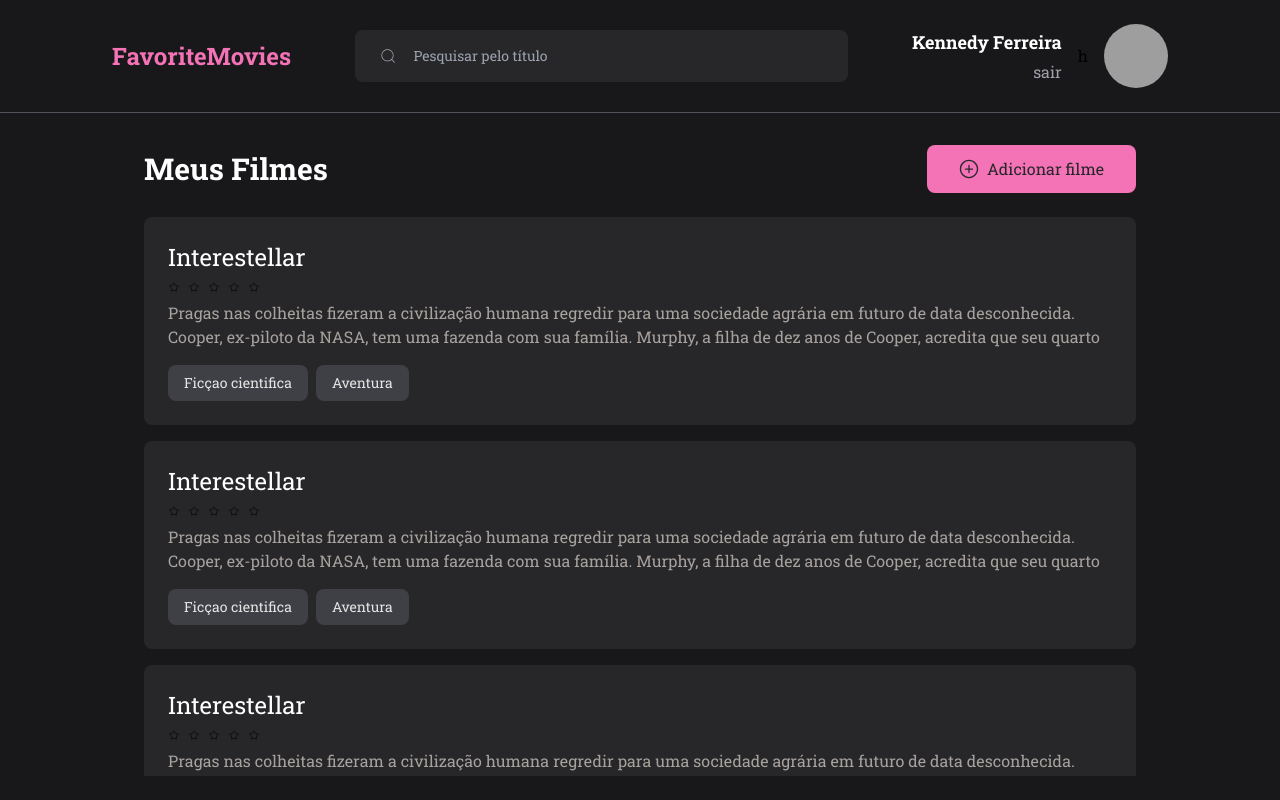
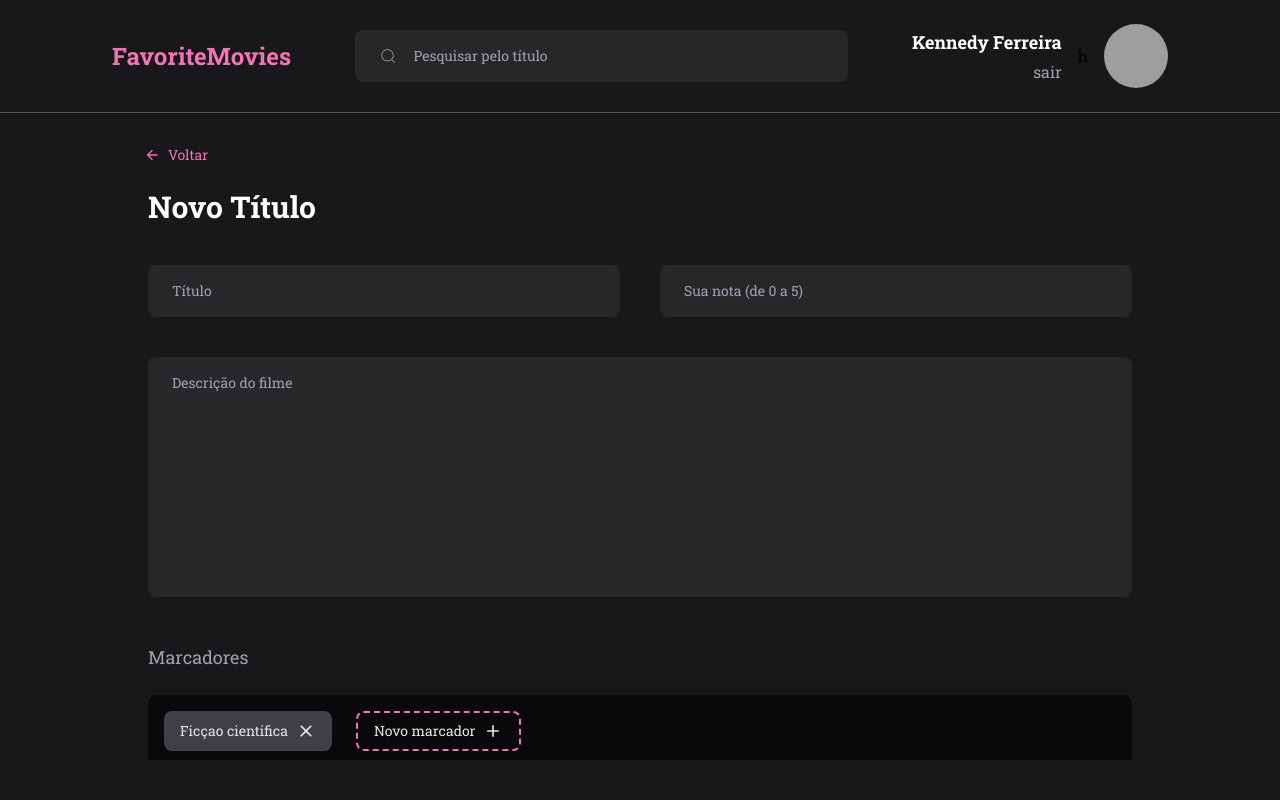
Before and after one commit to kennedysferreira/projetoFavoriteMovies, a React (Vite) app in the folder frontend/: page / in a window 1280 px wide. Built offline with nearby package versions, Linux system fonts and the light colour scheme; grey boxes are pictures that could not be loaded.

Commit message:
Create Movie Page

```diff
--- a/frontend/src/App.tsx
+++ b/frontend/src/App.tsx
@@ -1,8 +1,10 @@
+import { CreateMovie } from "./pages/CreateMovie"
 import { Home } from "./pages/Home"
+
 
 function App() {
   return (
-    <Home/>
+    <CreateMovie/>
   )
 }
 
--- a/frontend/src/components/Button/Button.tsx
+++ b/frontend/src/components/Button/Button.tsx
@@ -4,14 +4,16 @@ interface ButtonProps extends React.ButtonHTMLAttributes<HTMLButtonElement> {
   icon?: any;
 }
 
-export const Button = ({icon: Icon, className, children, ...props }: ButtonProps & {icon?: React.ComponentType<any>}) => {
-const combinedClasses = `${className} py-3 px-8 bg-pink-400 rounded-lg text-zinc-800  flex justify-center items-center gap-2`;
+export const Button = ({
+  icon: Icon,
+  className,
+  children,
+  ...props
+}: ButtonProps & { icon?: React.ComponentType<any> }) => {
+  const styles = ` py-3 px-8 bg-pink-400 rounded-lg text-zinc-800  flex justify-center items-center gap-2 ${className}`;
 
   return (
-    <button
-      className={combinedClasses}
-      {...props}
-    >
+    <button className={styles} {...props}>
       {Icon && <Icon className="size-5" />}
       {children}
     </button>
--- /dev/null
+++ b/frontend/src/components/ButtonText/index.tsx
@@ -0,0 +1,20 @@
+interface ButtonTextProps {
+  className?: string;
+  name: string;
+  icon?: any;
+}
+
+export const ButtonText = ({
+  className,
+  name,
+  icon: Icon,
+}: ButtonTextProps & { icon?: React.ComponentType<any> }) => {
+const styles = `flex gap-2 items-center text-sm text-pink-400 ${className}`
+
+  return (
+    <button className={styles}>
+      {Icon && <Icon className="size-4" />}
+      <span>{name}</span>
+    </button>
+  );
+};
--- a/frontend/src/components/Input/index.tsx
+++ b/frontend/src/components/Input/index.tsx
@@ -8,8 +8,9 @@ export const Input = ({
   className,
   ...props
 }: InputProps & { icon?: React.ComponentType<any> }) => {
+  const styles = `flex items-center gap-4 bg-zinc-800 rounded-lg flex-1 text-sm px-6 py-4 text-zinc-400 ${className}`
   return (
-    <div className="flex items-center gap-4 bg-zinc-800 rounded-lg flex-1 text-sm px-6 py-4 text-zinc-400">
+    <div className={styles}>
       {Icon && <Icon className="text-zinc-400 size-5" />}
       <input
         className="bg-transparent w-full focus:outline-none"
--- a/frontend/src/components/Main/index.tsx
+++ b/frontend/src/components/Main/index.tsx
@@ -5,6 +5,6 @@ export const Main = ({
   children: React.ReactNode;
   className?: string;
 }) => {
-  const style = ` mx-36 my-6 space-y-4 max-h-screen overflow-y-scroll scrollbar-thin scrollbar-track-zinc-800 scrollbar-thumb-pink-400 flex-col ${className} `;
+  const style = ` mx-36 mt-6 mb-10 max-h-screen overflow-y-scroll scrollbar-thin scrollbar-track-zinc-800 scrollbar-thumb-pink-400 flex-col ${className} `;
   return <main className={style}>{children}</main>;
 };
--- a/frontend/src/components/Page/index.tsx
+++ b/frontend/src/components/Page/index.tsx
@@ -1,6 +1,6 @@
 export const Page = ({ children }: { children: React.ReactNode }) => {
   return (
-    <div className="flex flex-col max-h-screen w-full bg-zinc-900">
+    <div className="flex flex-col h-screen w-full bg-zinc-900">
       {children}
     </div>
   );
--- a/frontend/src/components/Tags/index.tsx
+++ b/frontend/src/components/Tags/index.tsx
@@ -1,7 +1,27 @@
-export const Tag = ({name}: { name: string}) => {
+interface TagProps {
+  name: string;
+  isCreate: boolean;
+  icon?: any;
+}
+
+export const Tag = ({
+  name,
+  isCreate,
+  icon: Icon,
+}: TagProps & { icon?: React.ComponentType<any> }) => {
   return (
-    <span className="bg-zinc-700 rounded-lg px-4 py-2 text-neutral-200 text-sm">
-      <span>{name}</span>
-    </span>
-  )
-}
+    <>
+      {isCreate ? (
+        <span className="flex gap-2 items-center justify-center bg-zinc-700 rounded-lg px-4 py-2 text-neutral-200 text-sm">
+          <span>{name}</span>
+          {Icon && <Icon className="size-5" />}
+        </span>
+      ) : (
+        <span className="flex gap-2 items-center justify-center bg-zinc-950 border-dashed border-pink-400 border-2 rounded-lg px-4 py-2 text-neutral-200 text-sm">
+          <span>{name}</span>
+          {Icon && <Icon className="size-5" />}
+        </span>
+      )}
+    </>
+  );
+};
--- /dev/null
+++ b/frontend/src/pages/CreateMovie/index.tsx
@@ -0,0 +1,43 @@
+import { ButtonText } from "../../components/ButtonText";
+import { Header } from "../../components/Header";
+import { Input } from "../../components/Input";
+import { Main } from "../../components/Main";
+import { Page } from "../../components/Page";
+import { MdArrowBack, MdAdd, MdClose } from "react-icons/md";
+import { Tag } from "../../components/Tags";
+import { Button } from "../../components/Button/Button";
+
+export const CreateMovie = () => {
+  return (
+    <Page>
+      <Header />
+      <ButtonText
+        className="mt-8 px-36"
+        icon={MdArrowBack}
+        name={"Voltar"}
+      ></ButtonText>
+      <Main className="space-y-10 px-1">
+        <h1 className="text-3xl text-white font-bold">Novo Título</h1>
+        <div className="flex gap-10">
+          <Input placeholder="Título"></Input>
+          <Input placeholder="Sua nota (de 0 a 5)"></Input>
+        </div>
+        <textarea
+          className="w-full min-h-60 text-sm bg-zinc-800 px-6 py-4 text-zinc-400 rounded-lg focus:outline-none resize-none"
+          placeholder="Descrição do filme"
+        ></textarea>
+        <div className="space-y-6">
+          <span className="text-lg text-zinc-400">Marcadores</span>
+          <div className="bg-zinc-950 rounded-lg p-4 mt-2 flex gap-6">
+            <Tag isCreate icon={MdClose} name="Ficçao cientifica"></Tag>
+            <Tag isCreate={false} icon={MdAdd} name="Novo marcador"></Tag>
+          </div>
+        </div>
+        <div className="flex gap-10 ">
+          <Button className="bg-zinc-950 flex-1"><span className="text-neutral-200">Excluir Filme</span></Button>
+          <Button className="flex-1"><span>Salvar Alteraçoes</span></Button>
+        </div>
+      </Main>
+    </Page>
+  );
+};
--- a/frontend/src/pages/Home/index.tsx
+++ b/frontend/src/pages/Home/index.tsx
@@ -2,9 +2,12 @@ import { Button } from "../../components/Button/Button";
 import { Page } from "../../components/Page";
 import { Header } from "../../components/Header";
 import { Main } from "../../components/Main";
-import { GoPlusCircle } from "react-icons/go";
-import { CiStar } from "react-icons/ci";
+import { MdStarBorder, MdStar, MdAddCircleOutline } from "react-icons/md";
+
 import { Tag } from "../../components/Tags";
+
+
+
 
 export const Home = () => {
   return (
@@ -12,19 +15,19 @@ export const Home = () => {
       <Header></Header>
       <div className="flex w-full items-center justify-between mt-8 px-36">
         <h1 className="text-3xl text-white font-bold">Meus Filmes</h1>
-        <Button icon={GoPlusCircle}>
+        <Button icon={MdAddCircleOutline}>
           <span>Adicionar filme</span>
         </Button>
       </div>
-      <Main>
+      <Main className="space-y-4">
         <div className="flex flex-col gap-2 bg-zinc-800 rounded-lg w-full p-6">
           <h1 className="text-2xl text-white">Interestellar</h1>
           <div className="flex gap-2 text-xs items-center">
-            <CiStar></CiStar>
-            <CiStar></CiStar>
-            <CiStar></CiStar>
-            <CiStar></CiStar>
-            <CiStar></CiStar>
+            <MdStar className="text-pink-500"></MdStar>
+            <MdStar className="text-pink-500"></MdStar>
+            <MdStar className="text-pink-500"></MdStar>
+            <MdStar className="text-pink-500"></MdStar>
+            <MdStarBorder className="text-pink-500"></MdStarBorder>
           </div>
           <div className="max-h-12 overflow-hidden">
             <p className="text-stone-400">
@@ -61,106 +64,11 @@ export const Home = () => {
             </p>
           </div>
           <div className="flex gap-2 mt-2">
-            <Tag name="Ficçao cientifica"></Tag>
-            <Tag name="Aventura"></Tag>
+            <Tag isCreate name="Ficçao cientifica"></Tag>
+            <Tag isCreate name="Aventura"></Tag>
           </div>
         </div>
-        <div className="flex flex-col gap-2 bg-zinc-800 rounded-lg w-full p-6">
-          <h1 className="text-2xl text-white">Interestellar</h1>
-          <div className="flex gap-2 text-xs items-center">
-            <CiStar></CiStar>
-            <CiStar></CiStar>
-            <CiStar></CiStar>
-            <CiStar></CiStar>
-            <CiStar></CiStar>
-          </div>
-          <div className="max-h-12 overflow-hidden">
-            <p className="text-stone-400">
-              Pragas nas colheitas fizeram a civilização humana regredir para
-              uma sociedade agrária em futuro de data desconhecida. Cooper,
-              ex-piloto da NASA, tem uma fazenda com sua família. Murphy, a
-              filha de dez anos de Cooper, acredita que seu quarto está
-              assombrado por um fantasma que tenta se comunicar com ela. Pai e
-              filha descobrem que o "fantasma" é uma inteligência desconhecida
-              que está enviando mensagens codificadas através de radiação
-              gravitacional, deixando coordenadas em binário que os levam até
-              uma instalação secreta da NASA liderada pelo professor John Brand.
-              O cientista revela que um buraco de minhoca foi aberto perto de
-              Saturno e que ele leva a planetas que podem oferecer condições de
-              sobrevivência para a espécie humana. As "missões Lázaro" enviadas
-              anos antes identificaram três planetas potencialmente habitáveis
-              orbitando o buraco negro Gargântua: Miller, Edmunds e Mann –
-              nomeados em homenagem aos astronautas que os pesquisaram. Brand
-              recruta Cooper para pilotar a nave espacial Endurance e recuperar
-              os dados dos astronautas; se um dos planetas se mostrar habitável,
-              a humanidade irá seguir para ele na instalação da NASA, que é na
-              realidade uma enorme estação espacial. A partida de Cooper devasta
-              Murphy. Além de Cooper, a tripulação da Endurance é formada pela
-              bióloga Amelia, filha de Brand; o cientista Romilly, o físico
-              planetário Doyle, além dos robôs TARS e CASE. Eles entram no
-              buraco de minhoca e se dirigem a Miller, porém descobrem que o
-              planeta possui enorme dilatação gravitacional temporal por estar
-              tão perto de Gargântua: cada hora na superfície equivale a sete
-              anos na Terra. Eles entram em Miller e descobrem que é inóspito já
-              que é coberto por um oceano raso e agitado por ondas enormes. Uma
-              onda atinge a tripulação enquanto Amelia tenta recuperar os dados
-              de Miller, matando Doyle e atrasando a partida. Ao voltarem para a
-              Endurance, Cooper e Amelia descobrem que 23 anos se passaram.
-            </p>
-          </div>
-          <div className="flex gap-2 mt-2">
-            <Tag name="Ficçao cientifica"></Tag>
-            <Tag name="Aventura"></Tag>
-          </div>
-        </div>
-        <div className="flex flex-col gap-2 bg-zinc-800 rounded-lg w-full p-6">
-          <h1 className="text-2xl text-white">Interestellar</h1>
-          <div className="flex gap-2 text-xs items-center">
-            <CiStar></CiStar>
-            <CiStar></CiStar>
-            <CiStar></CiStar>
-            <CiStar></CiStar>
-            <CiStar></CiStar>
-          </div>
-          <div className="max-h-12 overflow-hidden">
-            <p className="text-stone-400">
-              Pragas nas colheitas fizeram a civilização humana regredir para
-              uma sociedade agrária em futuro de data desconhecida. Cooper,
-              ex-piloto da NASA, tem uma fazenda com sua família. Murphy, a
-              filha de dez anos de Cooper, acredita que seu quarto está
-              assombrado por um fantasma que tenta se comunicar com ela. Pai e
-              filha descobrem que o "fantasma" é uma inteligência desconhecida
-              que está enviando mensagens codificadas através de radiação
-              gravitacional, deixando coordenadas em binário que os levam até
-              uma instalação secreta da NASA liderada pelo professor John Brand.
-              O cientista revela que um buraco de minhoca foi aberto perto de
-              Saturno e que ele leva a planetas que podem oferecer condições de
-              sobrevivência para a espécie humana. As "missões Lázaro" enviadas
-              anos antes identificaram três planetas potencialmente habitáveis
-              orbitando o buraco negro Gargântua: Miller, Edmunds e Mann –
-              nomeados em homenagem aos astronautas que os pesquisaram. Brand
-              recruta Cooper para pilotar a nave espacial Endurance e recuperar
-              os dados dos astronautas; se um dos planetas se mostrar habitável,
-              a humanidade irá seguir para ele na instalação da NASA, que é na
-              realidade uma enorme estação espacial. A partida de Cooper devasta
-              Murphy. Além de Cooper, a tripulação da Endurance é formada pela
-              bióloga Amelia, filha de Brand; o cientista Romilly, o físico
-              planetário Doyle, além dos robôs TARS e CASE. Eles entram no
-              buraco de minhoca e se dirigem a Miller, porém descobrem que o
-              planeta possui enorme dilatação gravitacional temporal por estar
-              tão perto de Gargântua: cada hora na superfície equivale a sete
-              anos na Terra. Eles entram em Miller e descobrem que é inóspito já
-              que é coberto por um oceano raso e agitado por ondas enormes. Uma
-              onda atinge a tripulação enquanto Amelia tenta recuperar os dados
-              de Miller, matando Doyle e atrasando a partida. Ao voltarem para a
-              Endurance, Cooper e Amelia descobrem que 23 anos se passaram.
-            </p>
-          </div>
-          <div className="flex gap-2 mt-2">
-            <Tag name="Ficçao cientifica"></Tag>
-            <Tag name="Aventura"></Tag>
-          </div>
-        </div>
+
       </Main>
     </Page>
   );
```
